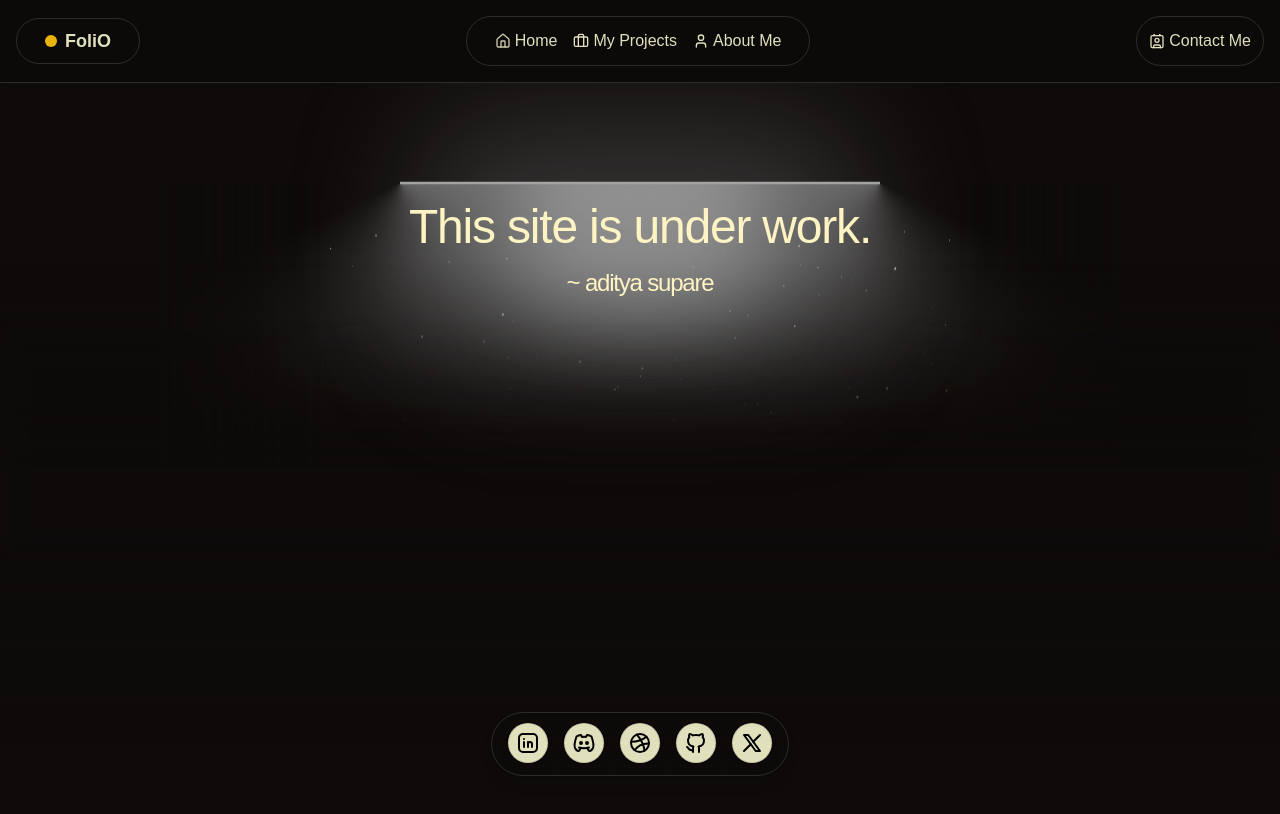
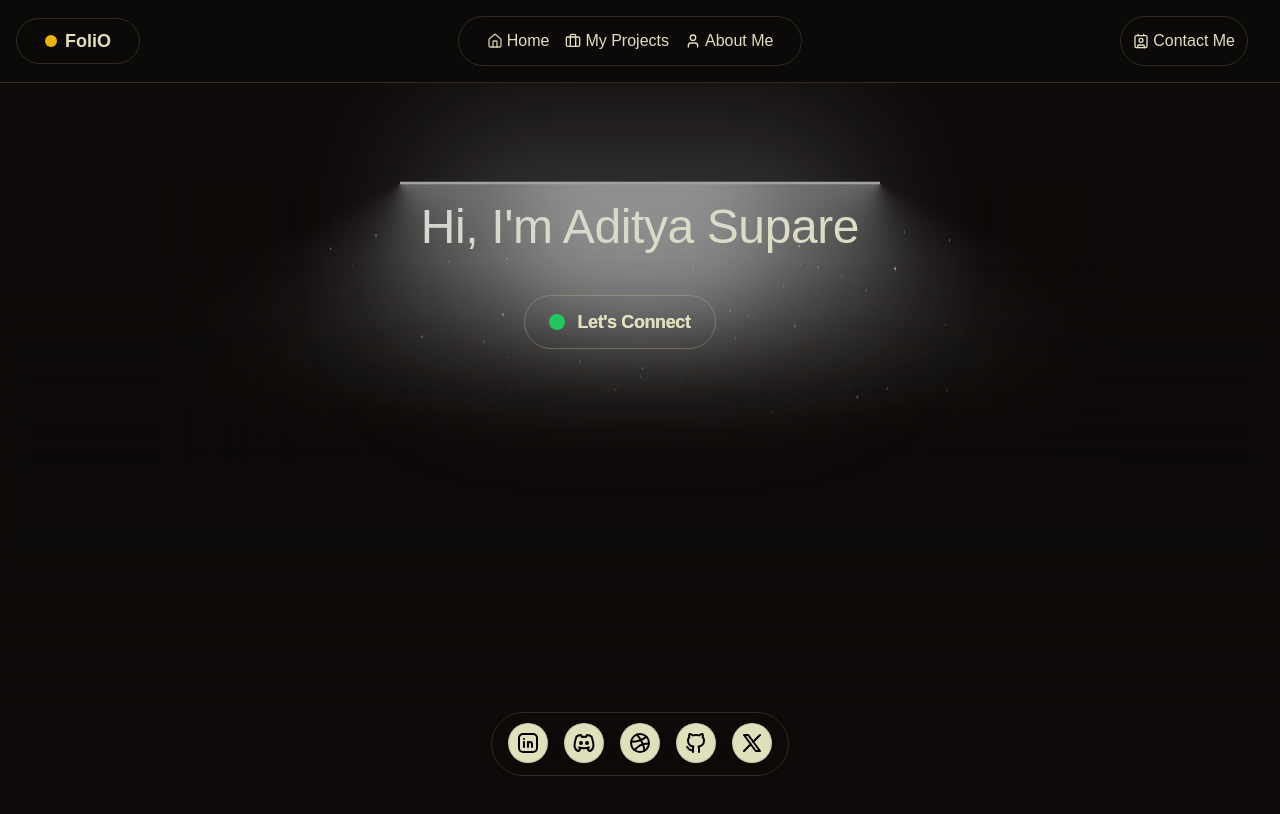
Before and after one commit to aditya-supare/Folio, a Next.js app: page /home in a window 1280 px wide. Shown: the top 814 px of the page. Built offline with nearby package versions, Linux system fonts and the light colour scheme.

Commit message:
Basic landing

```diff
--- a/src/app/layout.js
+++ b/src/app/layout.js
@@ -46,7 +46,7 @@ function TopNav() {
 
       <div>
         <Link href="/contact" passHref>
-          <div className="flex items-center gap-1 cursor-pointer text-[#e1e0bd] hover:text-[#3566c0] border-[#b8b79d]  rounded-full border-[1px] py-3 px-3 border-opacity-20">
+          <div className="flex items-center mr-4 gap-1 cursor-pointer text-[#e1e0bd] hover:text-[#3566c0] border-[#b8b79d]  rounded-full border-[1px] py-3 px-3 border-opacity-20">
             <Contact className="size-4" />
             <span className="hidden md:inline">Contact Me</span>
           </div>
--- a/src/components/ui/floating-dock.jsx
+++ b/src/components/ui/floating-dock.jsx
@@ -71,7 +71,7 @@ const FloatingDockMobile = ({ items, className }) => {
             </motion.div>
           )}
         </AnimatePresence>
-        {/* Floating button */}
+
         <button
           onClick={() => setOpen(!open)}
           className="h-10 w-10 rounded-full bg-[#0E0B0A] flex items-center justify-center shadow-lg border border-[#b8b79d]"
--- a/src/components/ui/lamp.jsx
+++ b/src/components/ui/lamp.jsx
@@ -2,23 +2,56 @@
 import React from 'react'
 import { motion } from 'framer-motion'
 import SparklesCore from './sparkles'
+import { Button } from './button'
+import Link from 'next/link'
 
 
 export const LampComponent = () => (
   <LampContainer>
-    <motion.h1
-      initial={{ opacity: 0, y: 10 }}
-      whileInView={{ opacity: 1, y: 0 }}
+    <motion.div
+      initial={{ opacity: 0,}}
+      whileInView={{ opacity: 1,}}
       transition={{
-        delay: 0.6,
+        delay: 0.9,
         duration: 0.8,
         ease: 'easeInOut',
       }}
-      className="mt-20 bg-[#fef4c3] py-10 bg-clip-text text-center font-medium tracking-tight text-transparent md:text-5xl">
-        This site is under work. <br /> <span className='text-2xl'>~ aditya supare</span>
-    </motion.h1>
+      className="flex flex-col items-center mt-20 bg-gradient-to-br from-neutral-300 to-[#e1e0bd] bg-clip-text text-center font-medium tracking-tight text-transparent"
+    >
+      <h1 className="py-10 text-4xl md:text-5xl">
+        Hi, I&apos;m Aditya Supare
+      </h1>
+      <Link href='/contact'>
+      <button
+        className="mt-1 mr-10 flex items-center px-6 py-3 rounded-full bg-transparent border border-[#b4b291] border-opacity-40 text-[#e1e0bd] text-lg font-semibold"
+      >
+
+        <span className="w-4 h-4 bg-green-500 rounded-full mr-3 relative">
+        <motion.span
+          className="absolute w-4 h-4 bg-green-500 opacity-10 rounded-full"
+          initial={{ scale: 0, opacity: 0 }}
+          animate={{
+            scale: [0, 2, 2],
+            opacity: [1, 0, 0],
+          }}
+          transition={{
+            duration: 2,
+            repeat: Infinity,
+            ease: "easeInOut",
+          }}
+          style={{ left: 0 }}
+        />
+
+        </span>
+        Let&apos;s Connect
+       </button>
+      </Link>
+
+
+    </motion.div>
   </LampContainer>
-)
+);
+
 
 export const LampContainer = ({ children, className }) => (
   <motion.div
```
